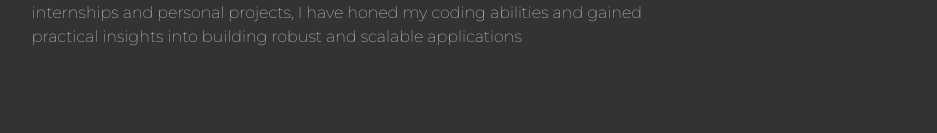
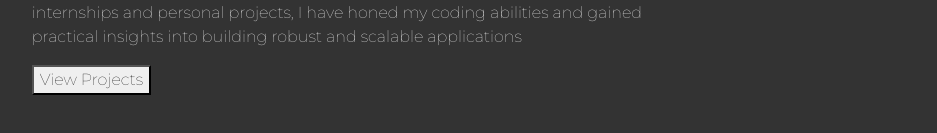
Before and after one commit to EvanO3/Portfolio, a React app in the folder Portfolio/: page / in a window 1280 px wide. Shown: the part 1375-1508 px from the top of the page, without its empty margins (171-1108 px from the left). Built offline with nearby package versions, Linux system fonts and the light colour scheme; the HTML template or start-up script is replaced by a standard one; a web font is replaced by a local one.

Commit message:
chnaged layout

```diff
--- a/Portfolio/src/Components/About.jsx
+++ b/Portfolio/src/Components/About.jsx
@@ -3,6 +3,7 @@ import {forwardRef} from 'react'
 import photo from '../img/Photo.jpg'
 import {useEffect} from "react"
 import AOS from "aos"
+
 import "aos/dist/aos.css"
 
 const About =forwardRef((props, ref)=>{
@@ -13,6 +14,13 @@ const About =forwardRef((props, ref)=>{
           easing:"ease-out-cubic"
         })
           },[])
+
+
+          useEffect(()=>{
+
+          },[])
+
+
 
 return(
     <section ref={ref}>
@@ -32,6 +40,7 @@ return(
           into building robust and scalable applications
 
         </p>
+        <button>View Projects</button>
       </div>
       <div className="About-rightCon">
         <div className="About-right">
```
